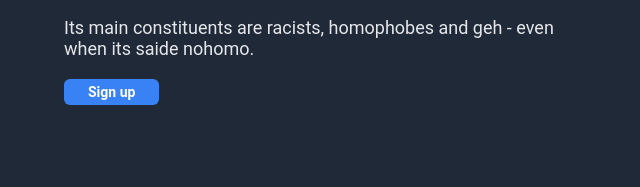
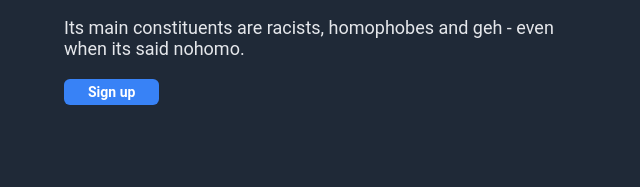
Before and after one commit to ZecaGaneiro/odin-landing-page, a plain HTML site: page index.html in a window 1280 px wide. Shown: the part 426-613 px from the top of the page, 64-704 px from the left. Drawn offline with Linux system fonts and the light colour scheme.

Commit message:
Correct typo

```diff
--- a/index.html
+++ b/index.html
@@ -22,7 +22,7 @@
     <div class="section1">
         <div class="s1-leftcolumn">
             <h1>What a degenerate bunch!</h1>
-            <p>Its main constituents are racists, homophobes and geh - even when its saide nohomo.</p>
+            <p>Its main constituents are racists, homophobes and geh - even when its said nohomo.</p>
             <a href="https://youtu.be/dQw4w9WgXcQ?si=HZISpKeeDVrNmvrN" target="_blank" rel="noopener noreferrer"><button class="signup">Sign up</button></a>
         </div>
         <div class="s1-rightcolumn">
```
